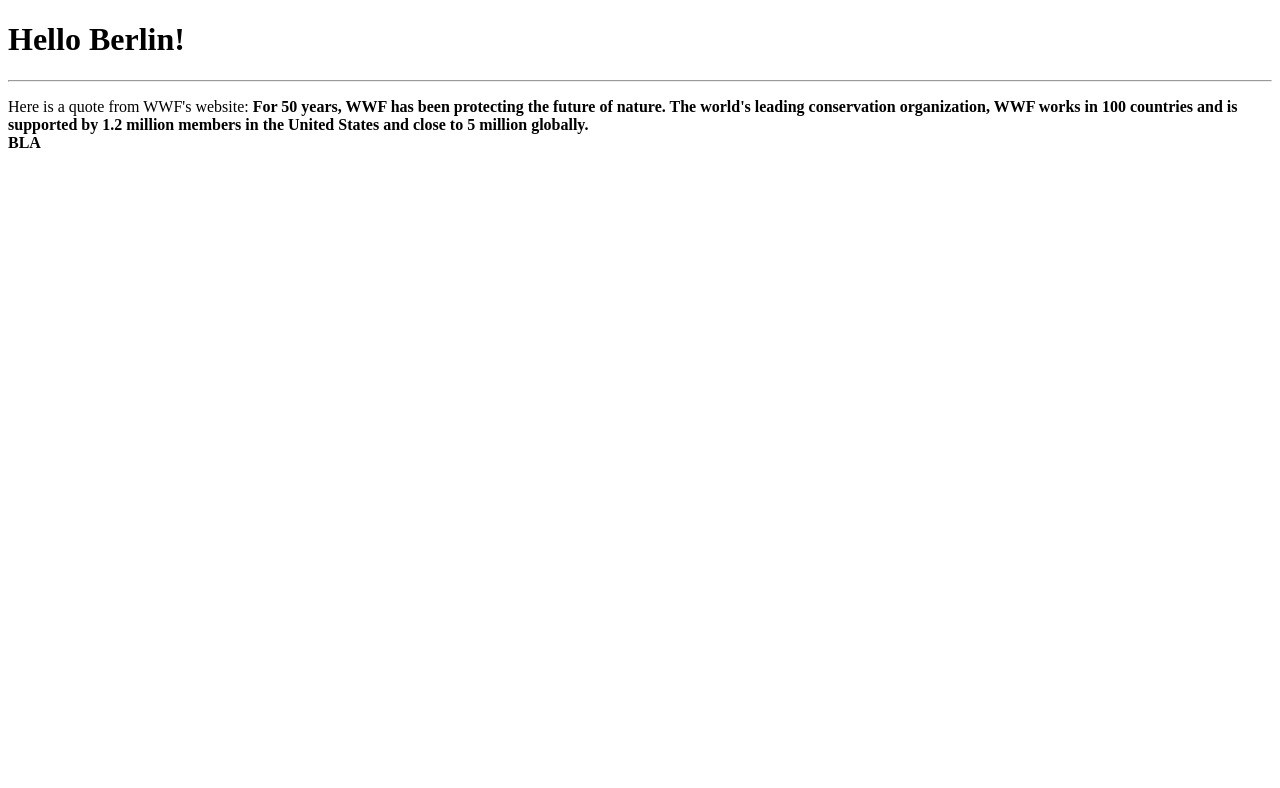
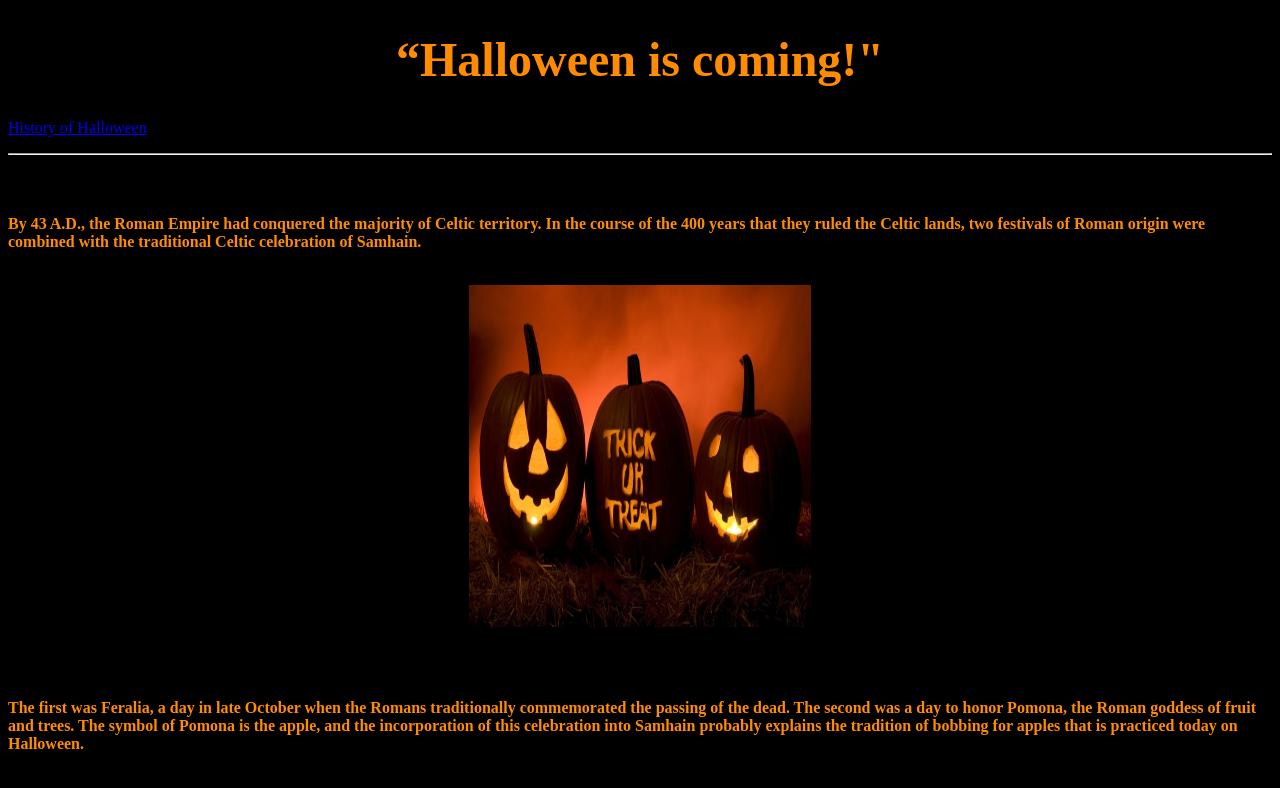
Before and after one commit to duduberlin/duduberlin.github.io, a plain HTML site: page index.html in a window 1280 px wide. Drawn offline with Linux system fonts and the light colour scheme.

Commit message:
Halloween

```diff
--- a/index.html
+++ b/index.html
@@ -1,20 +1,37 @@
 <!DOCTYPE html>
 <html lang="en">
     <head>
-      <title>My first website</title>
+      <title>Duygu Kurt</title>
      </head>
-    <body>
+    <body style="background-color: black">
         <!--This is not really my first website,btw-->
-        <h1>Hello Berlin!</h1>
+
+     <center>   <h1> <p style="color:#FF8C00";><font size="+5">“Halloween is coming!"</font> </h1> </center>
+
+         <a href="https://www.history.com/topics/halloween/history-of-halloween/" target="_blank">History of Halloween</a> </p>
+
         <hr>
 
+    <br> <br>
 
-        <p> Here is a quote from WWF's website:
-
-<strong>For 50 years, WWF has been protecting the future of nature. The world's leading conservation organization, WWF works in 100 countries and is supported by 1.2 million members in the United States and close to 5 million globally.<br> BLA           </strong>
+<p style="color:#FF8C00">
 
 
-        </p>
+<strong>By 43 A.D., the Roman Empire had conquered the majority of Celtic territory. In the course of the 400 years that they ruled the Celtic lands, two festivals of Roman origin were combined with the traditional Celtic celebration of Samhain. </strong> <br> <br>
+
+
+     <center><img src="halloween-gettyimages-172988453.jpg" alt="booh" height="342" width="342"> </center>
+
+    </p>
+
+
+<br> <br>
+
+    <p style="color:#FF8C00">
+
+<strong>The first was Feralia, a day in late October when the Romans traditionally commemorated the passing of the dead. The second was a day to honor Pomona, the Roman goddess of fruit and trees. The symbol of Pomona is the apple, and the incorporation of this celebration into Samhain probably explains the tradition of bobbing for apples that is practiced today on Halloween.<strong>
+
+            </p>
 
     </body>
 </html>
```
Also changed, not shown: halloween-gettyimages-172988453.jpg (added).
